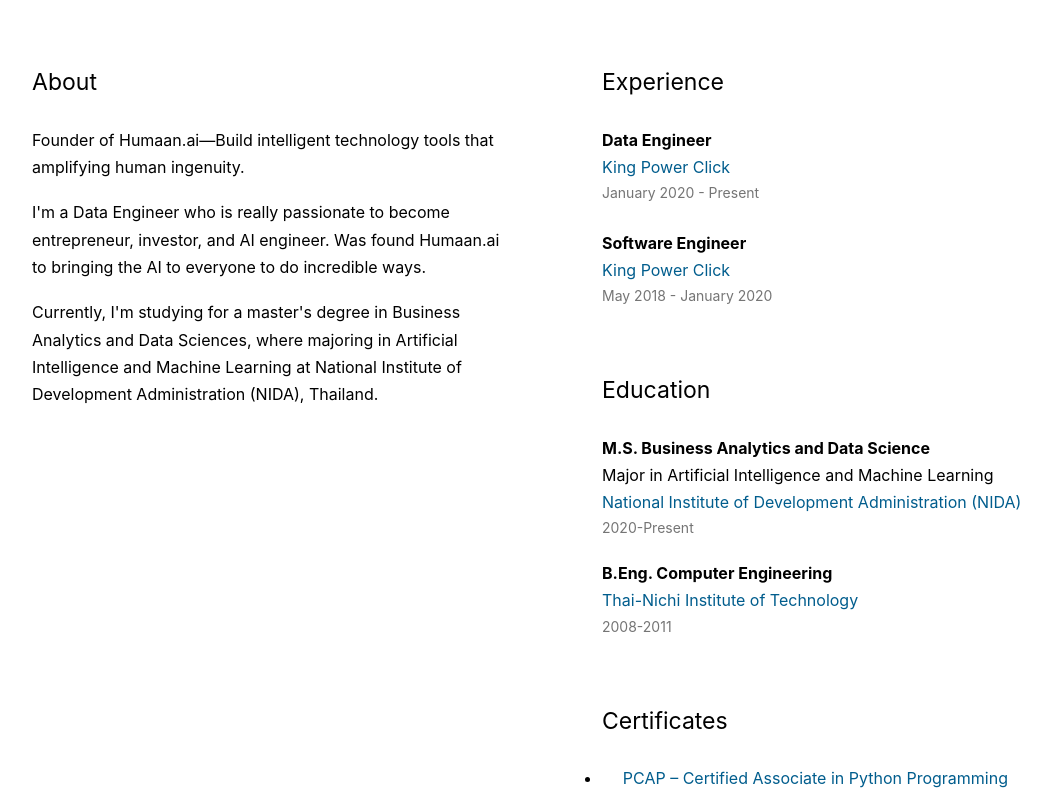
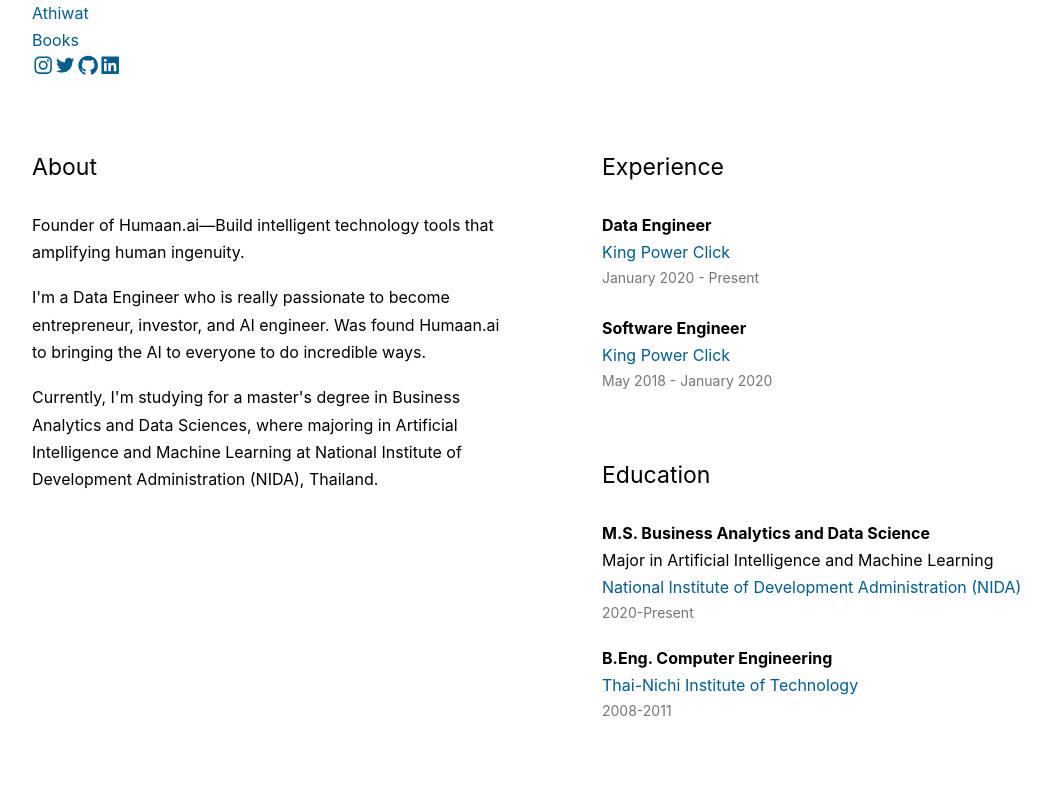
Before and after one commit to athivvat/athiw.at, a Next.js app: page / in a window 1280 px wide. Shown: the top 794 px of the page, without its empty margins (138-1189 px from the left). Built offline with nearby package versions, Linux system fonts and the light colour scheme; a web font is replaced by a local one.

Commit message:
Add Header

```diff
--- a/package.json
+++ b/package.json
@@ -21,6 +21,7 @@
     "postcss": "^8.3.5",
     "react": "^17.0.2",
     "react-dom": "^17.0.2",
+    "react-icons": "^4.2.0",
     "styled-components": "^5.3.0",
     "tailwindcss": "^2.2.4"
   },
--- a/src/components/Layout/Layout.tsx
+++ b/src/components/Layout/Layout.tsx
@@ -1,18 +1,19 @@
-import React from 'react'
-import Reset from './reset'
-import Root from './root'
-import Typography from './typography'
+import React from 'react';
+import { Header } from '../header';
+import Reset from './reset';
+import Root from './root';
+import Typography from './typography';
 
 const Layout: React.FC = ({ children }) => {
-
   return (
     <>
       <Reset />
       <Root />
       <Typography />
-      { children }
+      <Header />
+      <div>{children}</div>
     </>
-  )
-}
+  );
+};
 
-export { Layout }
+export { Layout };
--- /dev/null
+++ b/src/components/header/Header.tsx
@@ -0,0 +1,71 @@
+import { IconContext } from 'react-icons';
+import {
+  AiOutlineInstagram,
+  AiOutlineTwitter,
+  AiOutlineGithub,
+  AiFillLinkedin
+} from 'react-icons/ai';
+
+const Header = () => {
+  return (
+    <div className="flex justify-between py-4">
+      <a href="/" className="uppercase text-black font-medium tracking-wider">
+        Athiwat
+      </a>
+      <div className="uppercase text-sm">
+        <a
+          href="https://thereader.co/u/athivvat"
+          target="_blank"
+          rel="noopener noreferrer"
+          className="text-black hover:text-gray-500"
+        >
+          Books
+        </a>
+      </div>
+      <div className="flex space-x-3">
+        <a
+          href="https://instagram.com/athivvat"
+          target="_blank"
+          rel="noopener noreferrer"
+          className="transition-colors text-gray-900 hover:text-gray-500 cursor-pointer"
+        >
+          <IconContext.Provider value={{ size: '1.4rem' }}>
+            <AiOutlineInstagram />
+          </IconContext.Provider>
+        </a>
+        <a
+          href="https://twitter.com/athivvat"
+          target="_blank"
+          rel="noopener noreferrer"
+          className="transition-colors text-gray-900 hover:text-gray-500 cursor-pointer"
+        >
+          <IconContext.Provider value={{ size: '1.4rem' }}>
+            <AiOutlineTwitter />
+          </IconContext.Provider>
+        </a>
+        <a
+          href="https://github.com/athivvat"
+          target="_blank"
+          rel="noopener noreferrer"
+          className="transition-colors text-gray-900 hover:text-gray-500 cursor-pointer"
+        >
+          <IconContext.Provider value={{ size: '1.4rem' }}>
+            <AiOutlineGithub />
+          </IconContext.Provider>
+        </a>
+        <a
+          href="https://www.linkedin.com/in/athivvat/"
+          target="_blank"
+          rel="noopener noreferrer"
+          className="transition-colors text-gray-900 hover:text-gray-500 cursor-pointer"
+        >
+          <IconContext.Provider value={{ size: '1.4rem' }}>
+            <AiFillLinkedin />
+          </IconContext.Provider>
+        </a>
+      </div>
+    </div>
+  );
+};
+
+export default Header;
--- /dev/null
+++ b/src/components/header/index.ts
@@ -0,0 +1 @@
+export { default as Header } from './Header'
```
Also changed, not shown: src/components/index.ts (+7 -6 lines), 1 other file (tests, documents, lock files or other folders).
